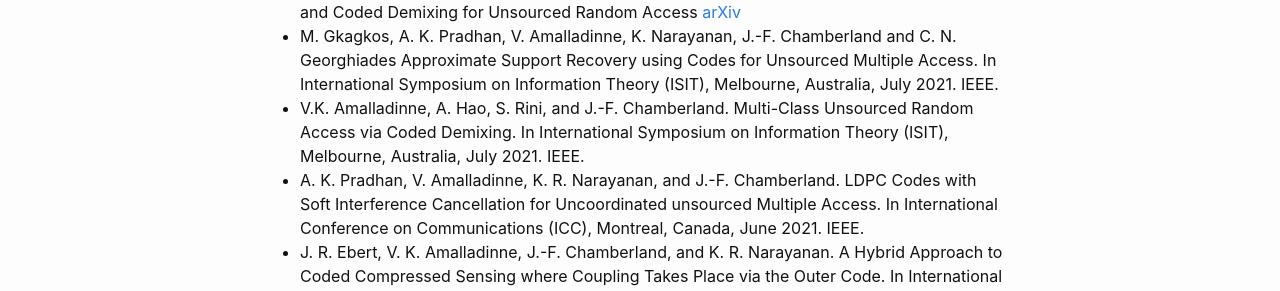
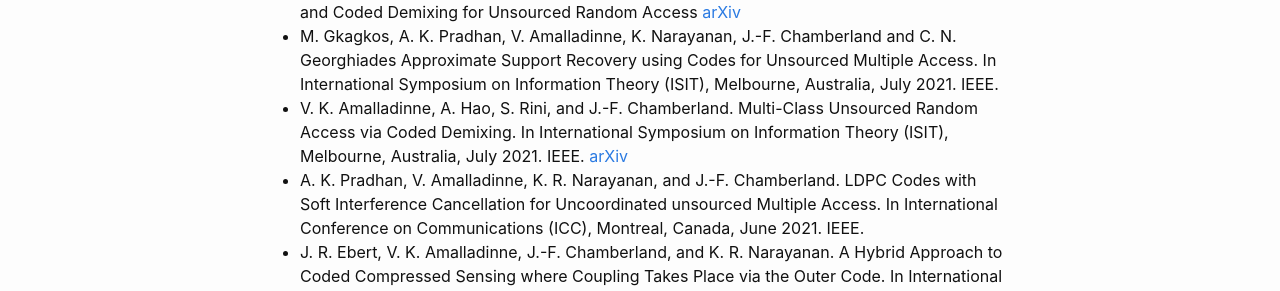
Before and after one commit to EngProjects/mMTC, a Jekyll site: the page built from publications.md, in a window 1280 px wide. Shown: the part 626-917 px from the top of the page. Built offline with Jekyll 4.4.1, drawn with Linux system fonts in a browser that asks for light colours.

Commit message:
Update publications.md

```diff
--- a/publications.md
+++ b/publications.md
@@ -26,9 +26,10 @@ Stochastic Binning and Coded Demixing for Unsourced Random Access
 * M. Gkagkos, A. K. Pradhan, V. Amalladinne,  K. Narayanan, J.-F. Chamberland and C. N. Georghiades
 Approximate Support Recovery using Codes for Unsourced Multiple Access.
 In International Symposium on Information Theory (ISIT), Melbourne, Australia, July 2021. IEEE.
-* V.K. Amalladinne, A. Hao, S. Rini, and J.-F. Chamberland.
+* V. K. Amalladinne, A. Hao, S. Rini, and J.-F. Chamberland.
 Multi-Class Unsourced Random Access via Coded Demixing.
 In International Symposium on Information Theory (ISIT), Melbourne, Australia, July 2021. IEEE.
+[arXiv](https://arxiv.org/abs/2102.07704)
 * A. K. Pradhan, V. Amalladinne, K. R. Narayanan, and J.-F. Chamberland.
 LDPC Codes with Soft Interference Cancellation for Uncoordinated unsourced Multiple Access.
 In International Conference on Communications (ICC), Montreal, Canada, June 2021. IEEE.
```
